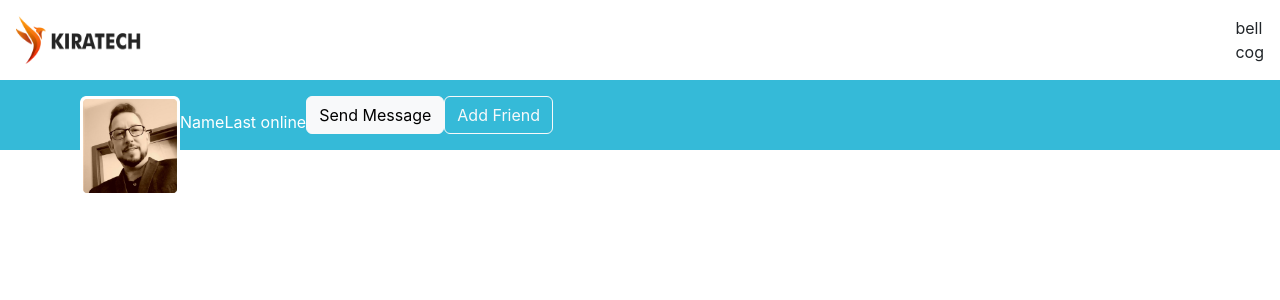
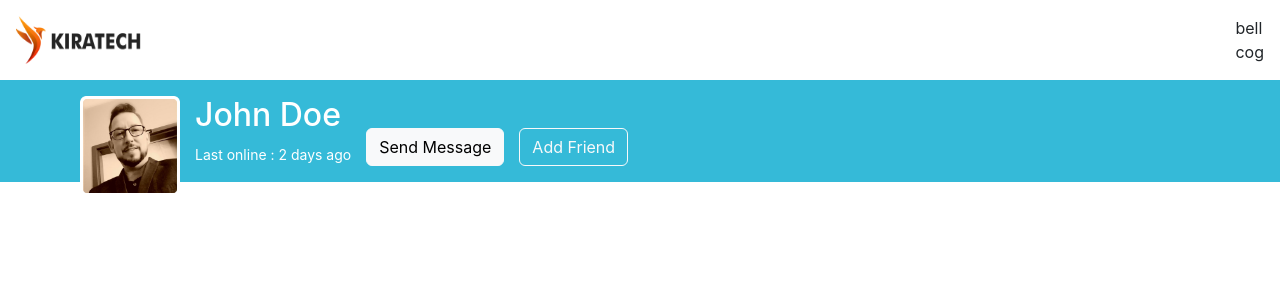
Before and after one commit to Nuss93/react-front-end-assessment, a React (Create React App) app: page / in a window 1280 px wide. Shown: the top 300 px of the page. Built offline with nearby package versions, Linux system fonts and the light colour scheme; no server answers.

Commit message:
STYLE HEADER

```diff
--- a/src/components/Header.jsx
+++ b/src/components/Header.jsx
@@ -6,12 +6,12 @@ export default function Header() {
   return (
     <div className='header'>
       <img src={AVATAR} width={100} style={{position:'absolute', top: '1rem'}} />
-      <div style={{marginLeft:'100px', height: '100%'}} className='d-flex align-items-center justify-content-center'>
-        <div>Name</div>
-        <div>Last online</div>
+      <div style={{marginLeft:'115px', marginRight:'15px', height: '100%'}}>
+        <h2>John Doe</h2>
+        <small>Last online : 2 days ago</small>
       </div>
       <div>
-        <Button color='light'>Send Message</Button>
+        <Button color='light' style={{marginRight:'15px'}}>Send Message</Button>
         <Button color='light' outline>Add Friend</Button>
       </div>
     </div>
```
